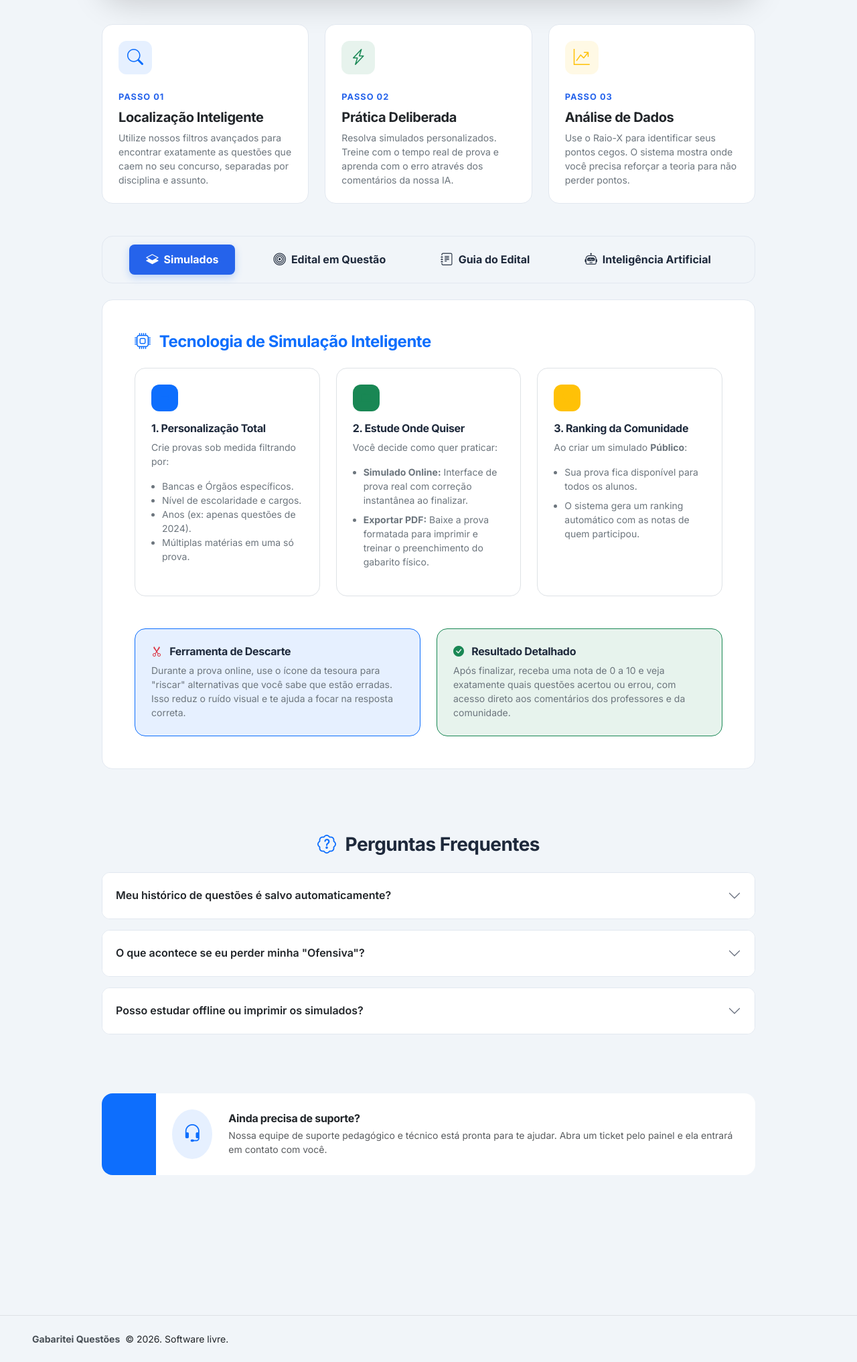
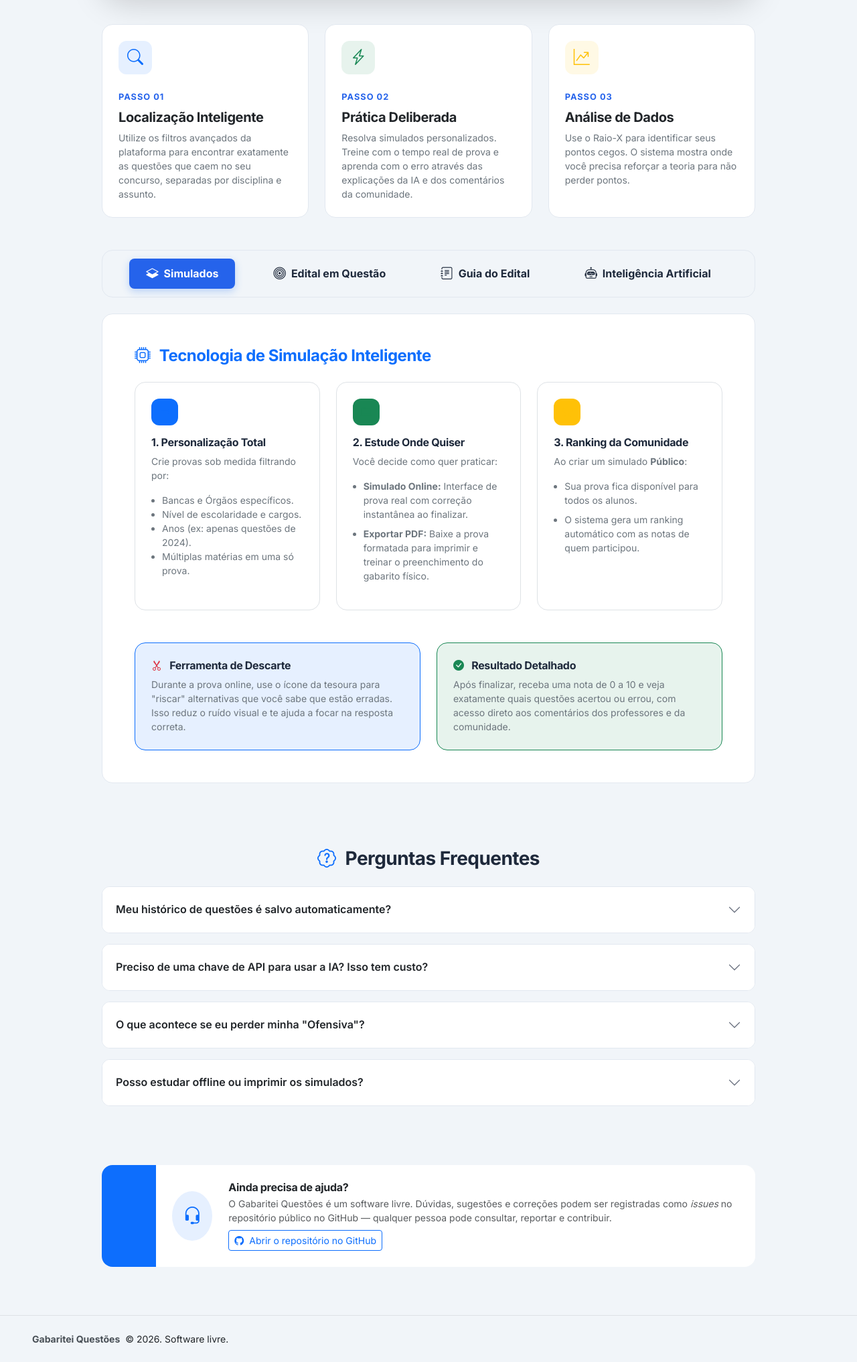
Before and after one commit to thierry-moreira/gabaritei-questoes, a Flask app: template templates/aluno/tutoriais.html in a window 1280 px wide. Shown: the part 438-2471 px from the top of the page at 67% size. Run offline with Flask 3, Linux system fonts and the light colour scheme; the template is opened without the code that fills it, so the values that code supplies are empty; parts of the project's set-up code (start-up, migrations or seed data) failed here and were passed over; some libraries are stand-ins or nearby versions.

Commit message:
docs(tutoriais): explica novo formato BYOK da IA e redacao em terceira pessoa (software livre)

```diff
--- a/static/js/questoes_common.js
+++ b/static/js/questoes_common.js
@@ -319,7 +319,7 @@ function initQuestoes() {
         const idComentario = btn.getAttribute('data-comentario-id');
         Swal.fire({
             title: 'Denunciar comentário',
-            text: 'Ajude a manter a comunidade respeitosa. Nossa equipe vai analisar.',
+            text: 'Ajude a manter a comunidade respeitosa. A denúncia será registrada para análise.',
             input: 'select',
             inputOptions: {
                 'Conteúdo ofensivo ou desrespeitoso': 'Conteúdo ofensivo ou desrespeitoso',
--- a/templates/aluno/tutoriais.html
+++ b/templates/aluno/tutoriais.html
@@ -121,7 +121,7 @@
                 </div>
                 <span class="step-number">Passo 01</span>
                 <h5 class="fw-bold">Localização Inteligente</h5>
-                <p class="text-secondary small mb-0">Utilize nossos filtros avançados para encontrar exatamente as questões que caem no seu concurso, separadas por disciplina e assunto.</p>
+                <p class="text-secondary small mb-0">Utilize os filtros avançados da plataforma para encontrar exatamente as questões que caem no seu concurso, separadas por disciplina e assunto.</p>
             </div>
         </div>
         <div class="col-md-4">
@@ -131,7 +131,7 @@
                 </div>
                 <span class="step-number">Passo 02</span>
                 <h5 class="fw-bold">Prática Deliberada</h5>
-                <p class="text-secondary small mb-0">Resolva simulados personalizados. Treine com o tempo real de prova e aprenda com o erro através dos comentários da nossa IA.</p>
+                <p class="text-secondary small mb-0">Resolva simulados personalizados. Treine com o tempo real de prova e aprenda com o erro através das explicações da IA e dos comentários da comunidade.</p>
             </div>
         </div>
         <div class="col-md-4">
@@ -385,7 +385,23 @@
                     <div class="p-5 rounded-4 border shadow-sm" style="background-color: var(--card-bg); border-color: var(--border-color) !important;">
                         <div class="text-center mb-5">
                             <h4 class="fw-bold"><i class="bi bi-stars text-warning me-2"></i> Seu Tutor Particular 24h</h4>
-                            <p class="text-secondary mx-auto" style="max-width: 700px;">Nossa IA não apenas dá respostas, ela ensina você a pensar. Conheça as ferramentas que automatizam seu aprendizado.</p>
+                            <p class="text-secondary mx-auto" style="max-width: 700px;">A inteligência artificial não apenas dá respostas, ela ensina o aluno a pensar. Conheça as ferramentas que automatizam o aprendizado.</p>
+                        </div>
+
+                        <!-- Formato da plataforma: IA com chave própria do aluno (BYOK) -->
+                        <div class="p-4 rounded-4 bg-primary bg-opacity-10 border border-primary border-opacity-20 mb-5">
+                            <h6 class="fw-bold mb-3"><i class="bi bi-key-fill text-primary me-2"></i> Como a IA funciona no Gabaritei</h6>
+                            <div class="row g-4">
+                                <div class="col-lg-4">
+                                    <p class="small text-secondary mb-0"><b>Chave própria do aluno:</b> a geração de conteúdo novo usa a chave de API do próprio aluno — <b>OpenAI</b>, <b>Google Gemini</b> ou <b>Anthropic</b> — configurada em <b>Conta → Inteligência Artificial</b>.</p>
+                                </div>
+                                <div class="col-lg-4">
+                                    <p class="small text-secondary mb-0"><b>Privacidade total:</b> a chave é armazenada apenas no computador do aluno, criptografada pelo DPAPI do Windows. A plataforma nunca a recebe, transmite ou sincroniza.</p>
+                                </div>
+                                <div class="col-lg-4">
+                                    <p class="small text-secondary mb-0"><b>Custo coletivo:</b> todo conteúdo gerado fica salvo no banco e é liberado para todos os alunos — inclusive para quem ainda não configurou chave. Apenas a primeira geração de cada questão consome créditos do provedor.</p>
+                                </div>
+                            </div>
                         </div>
 
                         <div class="row g-4 mb-5">
@@ -444,7 +460,7 @@
                                 <div class="p-4 rounded-4 border h-100" style="background-color: rgba(59, 130, 246, 0.05); border-color: rgba(59, 130, 246, 0.1) !important;">
                                     <h6 class="fw-bold mb-3"><i class="bi bi-braces text-primary me-2"></i> Precisão Técnica e Fórmulas</h6>
                                     <p class="small text-secondary">
-                                        Nossa inteligência é treinada especificamente para concursos brasileiros. Ela reconhece e renderiza fórmulas complexas de Raciocínio Lógico e Matemática usando <b>LaTeX</b>, garantindo que você visualize cálculos como se estivessem em um livro físico.
+                                        A inteligência artificial é treinada especificamente para concursos brasileiros. Ela reconhece e renderiza fórmulas complexas de Raciocínio Lógico e Matemática usando <b>LaTeX</b>, garantindo cálculos com a fidelidade visual de um livro físico.
                                     </p>
                                     <div class="mt-3 p-3 bg-dark bg-opacity-25 rounded border border-white border-opacity-10 text-center">
                                         <div class="latex-render">
@@ -457,7 +473,7 @@
                                 <div class="p-4 rounded-4 border h-100" style="background-color: rgba(255, 193, 7, 0.1); border-color: rgba(255, 193, 7, 0.2) !important;">
                                     <h6 class="fw-bold mb-2 text-warning"><i class="bi bi-exclamation-triangle-fill me-2"></i> Anti-Alucinação</h6>
                                     <p class="small text-secondary mb-0">
-                                        Implementamos filtros que impedem a IA de "inventar" leis. Se um assunto estiver desatualizado no banco de dados, a IA emitirá um alerta de segurança legislativa para você.
+                                        A plataforma implementa filtros que impedem a IA de "inventar" leis. Se um assunto estiver desatualizado no banco de dados, a IA emitirá um alerta de segurança legislativa.
                                     </p>
                                 </div>
                             </div>
@@ -481,6 +497,18 @@
                 <div id="faq1" class="accordion-collapse collapse" data-bs-parent="#accordionFAQ">
                     <div class="accordion-body text-secondary pt-0 pb-4">
                         Com certeza. Cada clique e resposta é armazenado em seu perfil. Você pode acessar o menu <b>Histórico</b> a qualquer momento para refazer questões que errou ou revisar seus comentários salvos.
+                    </div>
+                </div>
+            </div>
+            <div class="accordion-item">
+                <h2 class="accordion-header">
+                    <button class="accordion-button collapsed py-4" type="button" data-bs-toggle="collapse" data-bs-target="#faq4">
+                        Preciso de uma chave de API para usar a IA? Isso tem custo?
+                    </button>
+                </h2>
+                <div id="faq4" class="accordion-collapse collapse" data-bs-parent="#accordionFAQ">
+                    <div class="accordion-body text-secondary pt-0 pb-4">
+                        Explicações, resumos e flashcards <b>já gerados</b> ficam salvos no banco e são liberados para todos os alunos, sem custo — inclusive para quem ainda não configurou nenhuma chave. Apenas a <b>geração de conteúdo inédito</b> consome a chave de API do próprio aluno (OpenAI, Google Gemini ou Anthropic), cobrada diretamente pelo provedor escolhido. A chave é configurada em <b>Conta → Inteligência Artificial</b> e fica armazenada apenas no computador do aluno, criptografada pelo DPAPI do Windows.
                     </div>
                 </div>
             </div>
@@ -521,10 +549,13 @@
                         <i class="bi bi-headset text-primary fs-3"></i>
                     </div>
                     <div>
-                        <h6 class="fw-bold mb-1">Ainda precisa de suporte?</h6>
+                        <h6 class="fw-bold mb-1">Ainda precisa de ajuda?</h6>
                         <p class="small mb-0 opacity-75">
-                            Nossa equipe de suporte pedagógico e técnico está pronta para te ajudar. Abra um ticket pelo painel e ela entrará em contato com você.
+                            O Gabaritei Questões é um software livre. Dúvidas, sugestões e correções podem ser registradas como <i>issues</i> no repositório público no GitHub — qualquer pessoa pode consultar, reportar e contribuir.
                         </p>
+                        <a href="https://github.com/thierry-moreira/gabaritei-questoes" target="_blank" rel="noopener noreferrer" class="btn btn-sm btn-outline-primary mt-2">
+                            <i class="bi bi-github me-1"></i> Abrir o repositório no GitHub
+                        </a>
                     </div>
                 </div>
             </div>
--- a/templates/auth/login.html
+++ b/templates/auth/login.html
@@ -44,7 +44,7 @@
                     </div>
                     <h1 class="branding-title">Gabarite suas<br><span class="gradient-text">Provas</span></h1>
                     <p class="fs-5 text-secondary mb-5" style="max-width: 440px;">
-                        Acesse milhares de questões comentadas, simulados personalizados e acompanhe sua evolução em tempo real com nossa inteligência artificial.
+                        Acesse milhares de questões comentadas, simulados personalizados e acompanhe sua evolução em tempo real com a inteligência artificial da plataforma.
                     </p>
                     <div class="d-flex gap-4">
                         <div class="d-flex align-items-center gap-2 text-secondary">
--- a/templates/questoes/resolver.html
+++ b/templates/questoes/resolver.html
@@ -19,7 +19,7 @@ Banco de Questões | Gabaritei Questões
     content="Pratique com milhares de questões de {{ current_materia.nome_materia }}{% if current_topico %} ({{ current_topico.nome_topico }}){% endif %}. Filtre por banca, ano e nível para turbinar seus estudos.">
 {% else %}
 <meta name="description"
-    content="Acesse nosso banco completo de questões para concursos. Filtre por matéria, banca, ano e resolva online com gabarito comentado.">
+    content="Acesse o banco completo de questões para concursos. Filtre por matéria, banca, ano e resolva online com gabarito comentado.">
 {% endif %}
 {% endblock %}
 
--- a/utils.py
+++ b/utils.py
@@ -53,7 +53,7 @@ def verificar_texto_improprio(texto):
 
     for palavra in BLOCKLIST:
         if palavra in texto_limpo or palavra in texto_normalizado:
-            return False, "Seu comentário contém termos que violam nossas diretrizes de comunidade. Por favor, mantenha o respeito."
+            return False, "Seu comentário contém termos que violam as diretrizes da comunidade. Por favor, mantenha o respeito."
 
     # Moderação sem IA (decisão de produto): a blocklist local acima é a
     # primeira barreira; a segunda é a denúncia humana (🚩 em cada comentário,
```
